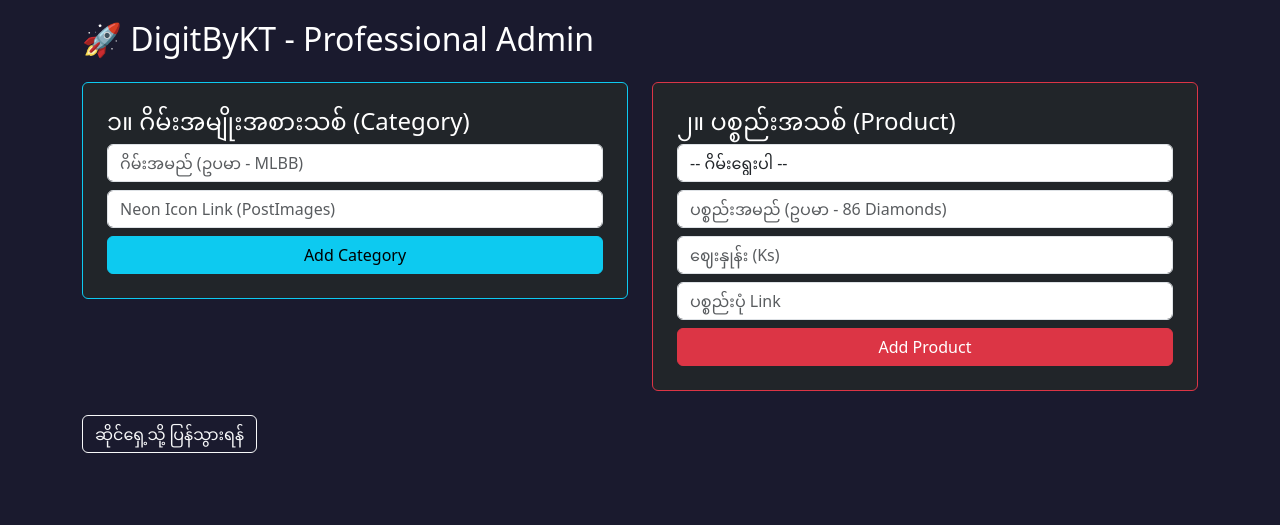
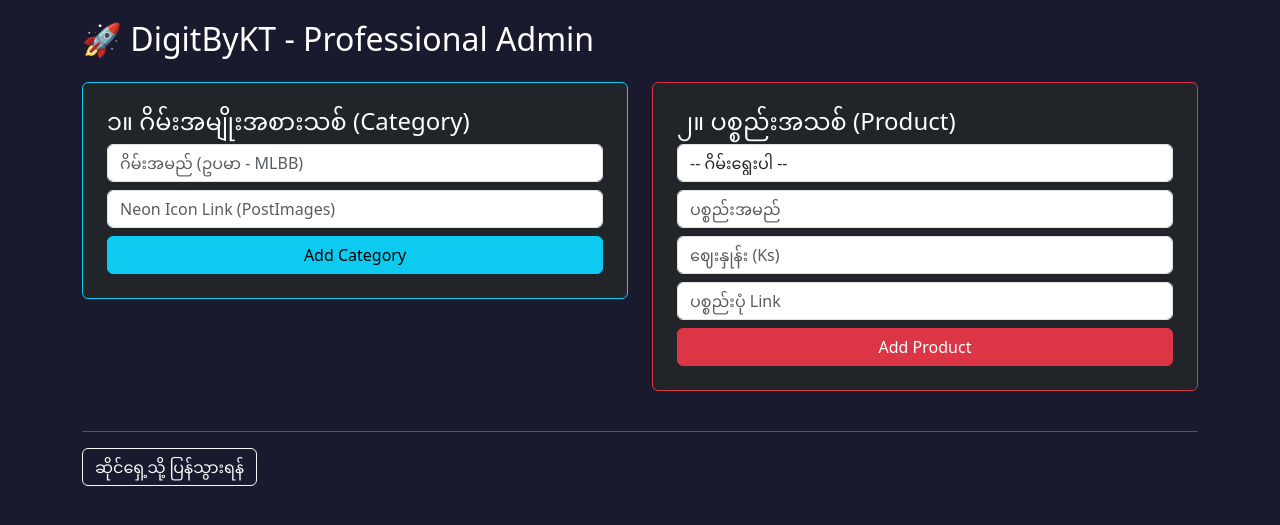
Before and after one commit to Kuu503/KT-Digital-Store, a Flask app: page /admin in a window 1280 px wide. Shown: the top 525 px of the page. Run offline with Flask 3, Linux system fonts and the light colour scheme; data that the repository does not hold is empty.

Commit message:
Update admin.html

```diff
--- a/templates/admin.html
+++ b/templates/admin.html
@@ -7,7 +7,6 @@
 </head>
 <body class="container">
     <h2 class="mb-4">🚀 DigitByKT - Professional Admin</h2>
-
     <div class="row">
         <div class="col-md-6 mb-4">
             <div class="card bg-dark text-white p-4 border-info">
@@ -19,7 +18,6 @@
                 </form>
             </div>
         </div>
-
         <div class="col-md-6 mb-4">
             <div class="card bg-dark text-white p-4 border-danger">
                 <h4>၂။ ပစ္စည်းအသစ် (Product)</h4>
@@ -30,7 +28,7 @@
                         <option value="{{ cat[0] }}">{{ cat[1] }}</option>
                         {% endfor %}
                     </select>
-                    <input type="text" name="name" class="form-control mb-2" placeholder="ပစ္စည်းအမည် (ဥပမာ - 86 Diamonds)" required>
+                    <input type="text" name="name" class="form-control mb-2" placeholder="ပစ္စည်းအမည်" required>
                     <input type="text" name="price" class="form-control mb-2" placeholder="ဈေးနှုန်း (Ks)" required>
                     <input type="text" name="img_url" class="form-control mb-2" placeholder="ပစ္စည်းပုံ Link" required>
                     <button type="submit" class="btn btn-danger w-100">Add Product</button>
@@ -38,6 +36,7 @@
             </div>
         </div>
     </div>
+    <hr>
     <a href="/" class="btn btn-outline-light">ဆိုင်ရှေ့သို့ ပြန်သွားရန်</a>
 </body>
 </html>
```
